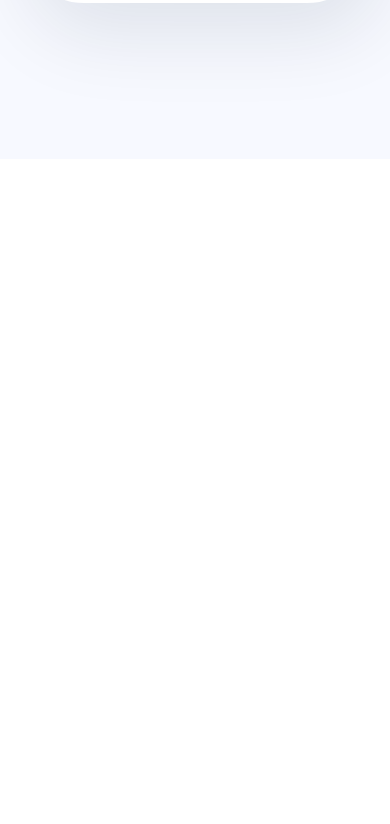
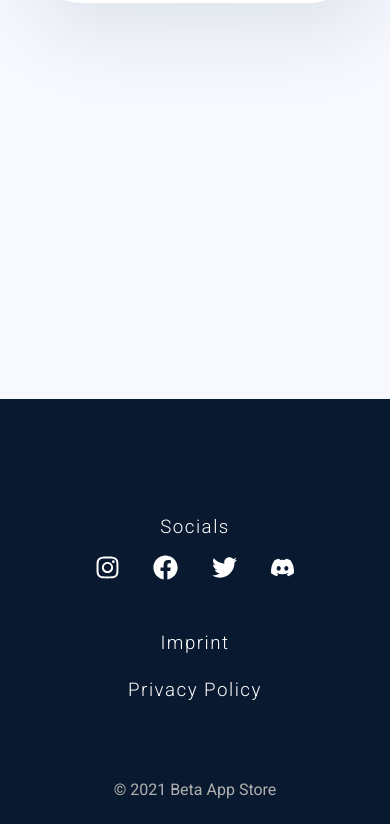
Before and after one commit to floriankulig/testiply, a Next.js app: page /login in a window 390 px wide. Shown: the part 685-1509 px from the top of the page. Before the commit the page ends 844 px from the top, so only its background shows below. Built offline with nearby package versions, Linux system fonts and the light colour scheme.

Commit message:
rendering footer info outside of sidebar on mobile

```diff
--- a/src/components/layouts/AuthLayout.tsx
+++ b/src/components/layouts/AuthLayout.tsx
@@ -1,5 +1,6 @@
 import { AuthInfoSidebar } from "components/auth"
 import { AuthLayoutHeader } from "components/auth/AuthLayoutHeader";
+import { InfoFooter } from "components/InfoFooter";
 import { useIsMobile } from "hooks";
 import styled from "styled-components"
 import { FormType } from "ts"
@@ -33,6 +34,9 @@ export const AuthLayout: React.FC<AuthLayoutProps> = ({ children, formType }) =>
             {formType === "login" && !isMobile && (
                 <AuthInfoSidebar type={formType} />
             )}
+            {isMobile && (
+                <InfoFooter />
+            )}
         </StyledAuthLayout>
     )
 }
```
